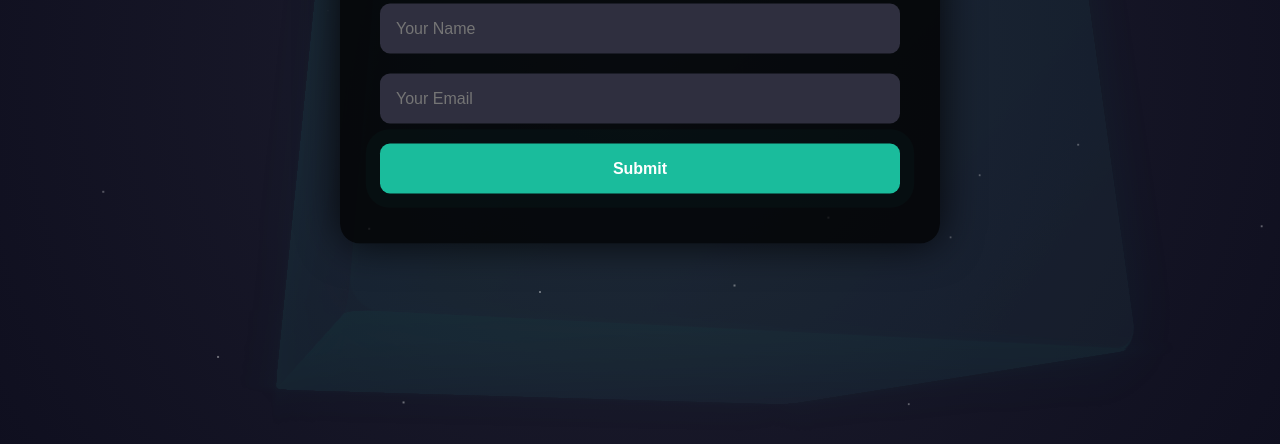
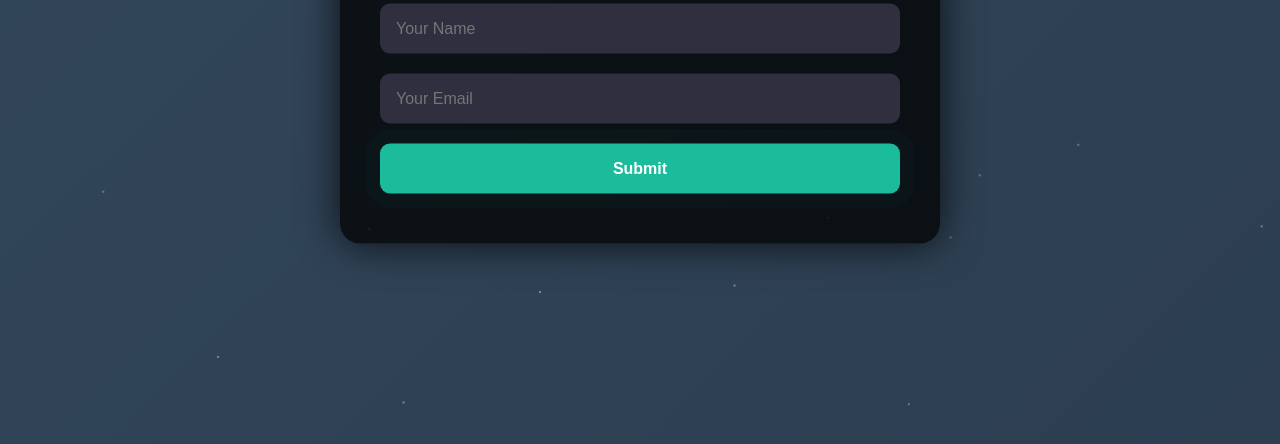
Before and after one commit to SubToJJ/hyguilds, a plain HTML site: page index.html in a window 1280 px wide. Shown: the part 336-780 px from the top of the page. Drawn offline with Linux system fonts and the light colour scheme.

Commit message:
Update index.html

```diff
--- a/index.html
+++ b/index.html
@@ -15,9 +15,17 @@
       height: 100%;
       width: 100%;
       font-family: 'Inter', sans-serif;
-      background: radial-gradient(circle at center, #1e1e2f, #0f0f1f);
+      background: linear-gradient(-45deg, #1e1e2f, #2c3e50, #34495e, #1abc9c);
+      background-size: 400% 400%;
+      animation: gradientShift 30s ease infinite;
       overflow: hidden;
       position: relative;
+    }
+
+    @keyframes gradientShift {
+      0% { background-position: 0% 50%; }
+      50% { background-position: 100% 50%; }
+      100% { background-position: 0% 50%; }
     }
 
     .container {
@@ -103,60 +111,6 @@
       100% { box-shadow: 0 0 0 0 rgba(26, 188, 156, 0); }
     }
 
-    .cube-wrapper {
-      position: absolute;
-      top: 50%;
-      left: 50%;
-      transform: translate(-50%, -50%);
-      width: 600px;
-      height: 600px;
-      perspective: 1200px;
-      z-index: 1;
-      opacity: 0.15;
-      animation: fadeCube 2s ease-out forwards;
-    }
-
-    @keyframes fadeCube {
-      0% { opacity: 0; transform: translate(-50%, -50%) scale(0.8); }
-      100% { opacity: 0.15; transform: translate(-50%, -50%) scale(1); }
-    }
-
-    .cube {
-      width: 100%;
-      height: 100%;
-      transform-style: preserve-3d;
-      animation: spinCube 90s linear infinite;
-    }
-
-    .cube-face {
-      position: absolute;
-      width: 100%;
-      height: 100%;
-      background: linear-gradient(135deg, #1abc9c, #2c3e50);
-      background-size: 200% 200%;
-      animation: shiftGradient 20s ease infinite;
-      border-radius: 20px;
-      box-shadow: 0 0 60px rgba(26,188,156,0.2);
-    }
-
-    .cube-face.front  { transform: translateZ(300px); }
-    .cube-face.back   { transform: rotateY(180deg) translateZ(300px); }
-    .cube-face.right  { transform: rotateY(90deg) translateZ(300px); }
-    .cube-face.left   { transform: rotateY(-90deg) translateZ(300px); }
-    .cube-face.top    { transform: rotateX(90deg) translateZ(300px); }
-    .cube-face.bottom { transform: rotateX(-90deg) translateZ(300px); }
-
-    @keyframes spinCube {
-      0%   { transform: rotateX(0deg) rotateY(0deg); }
-      100% { transform: rotateX(360deg) rotateY(360deg); }
-    }
-
-    @keyframes shiftGradient {
-      0% { background-position: 0% 50%; }
-      50% { background-position: 100% 50%; }
-      100% { background-position: 0% 50%; }
-    }
-
     .particles, .sparkles {
       position: absolute;
       top: 0; left: 0;
@@ -196,17 +150,6 @@
   </style>
 </head>
 <body>
-  <div class="cube-wrapper">
-    <div class="cube">
-      <div class="cube-face front"></div>
-      <div class="cube-face back"></div>
-      <div class="cube-face right"></div>
-      <div class="cube-face left"></div>
-      <div class="cube-face top"></div>
-      <div class="cube-face bottom"></div>
-    </div>
-  </div>
-
   <div class="particles"></div>
   <div class="sparkles"></div>
 
@@ -230,7 +173,7 @@
       document.querySelector('.particles').appendChild(dot);
     }
 
-        // Shooting stars
+    // Shooting stars
     for (let i = 0; i < 40; i++) {
       const star = document.createElement('span');
       star.className = 'star';
```
